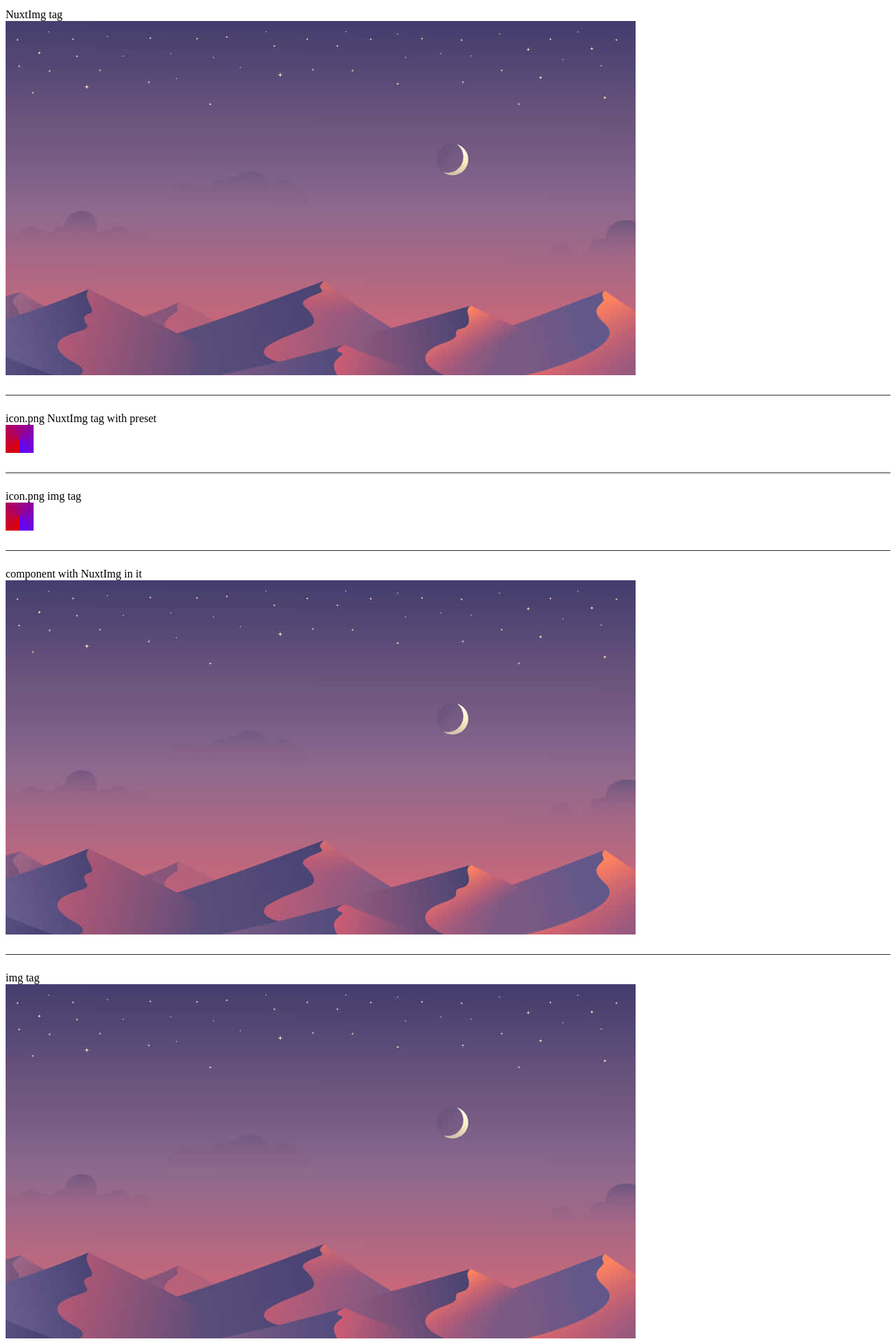
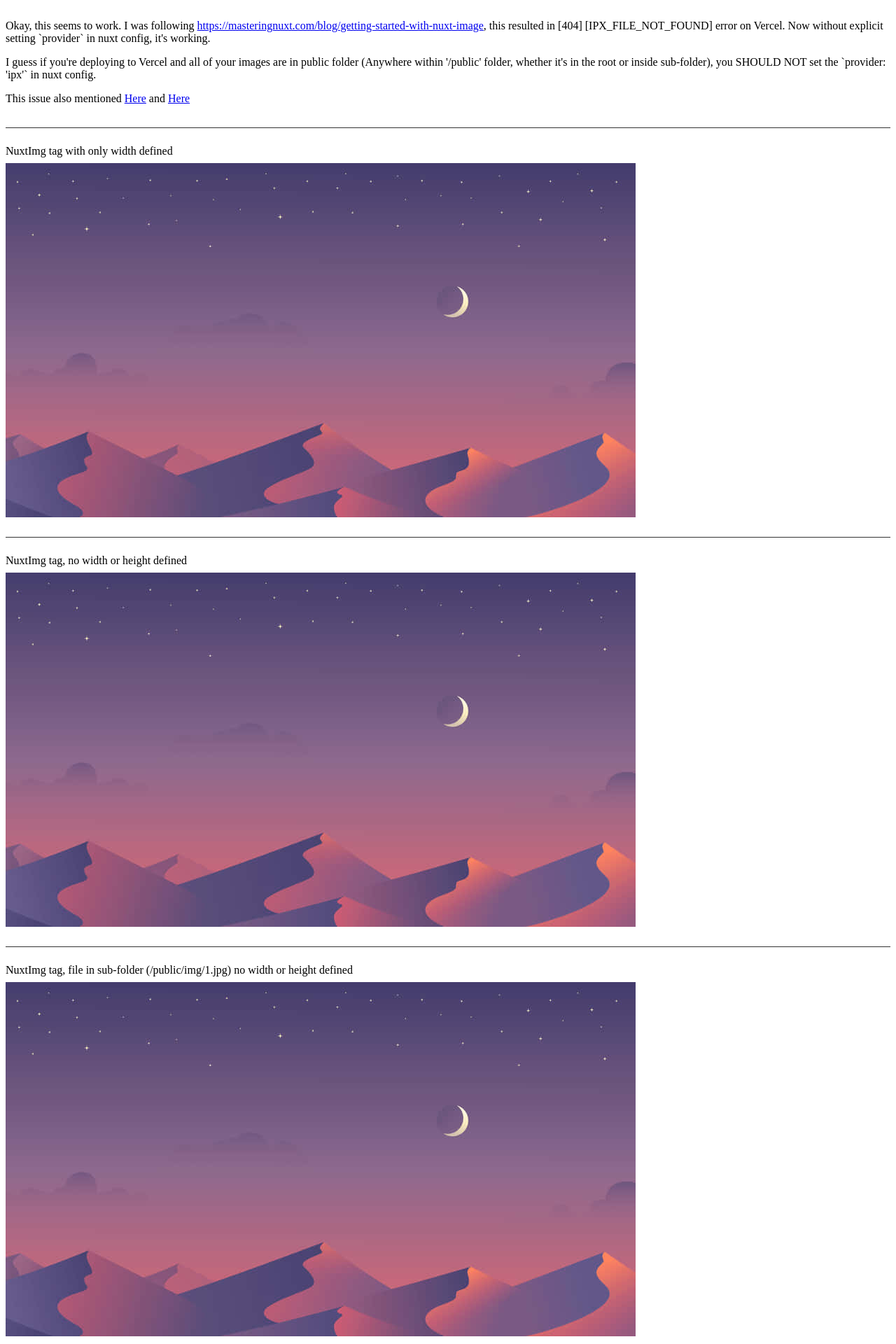
Before and after one commit to rizalrenaldi/nuxtimg-test, a Nuxt app: page / in a window 1280 px wide. Shown: the part 20-1940 px from the top of the page at 70% size. Built offline with nearby package versions, Linux system fonts and the light colour scheme.

Commit message:
adding explanation

```diff
--- a/app.vue
+++ b/app.vue
@@ -1,11 +1,35 @@
 <template>
   <div>
     <div class="item">
-      <div>NuxtImg tag</div>
+      <p>Okay, this seems to work. I was following <NuxtLink to="https://masteringnuxt.com/blog/getting-started-with-nuxt-image">https://masteringnuxt.com/blog/getting-started-with-nuxt-image</NuxtLink>, this resulted in [404] [IPX_FILE_NOT_FOUND] error on Vercel. Now without explicit setting `provider` in nuxt config, it's working.</p>
+      <p>I guess if you're deploying to Vercel and all of your images are in public folder (Anywhere within '/public' folder, whether it's in the root or inside sub-folder), you SHOULD NOT set the `provider: 'ipx'` in nuxt config.</p>
+
+      <div>
+        <span>This issue also mentioned </span>
+        <NuxtLink href="https://github.com/nuxt/image/issues/1281" target="_blank">Here</NuxtLink> <span> and </span>
+      <NuxtLink href="https://github.com/nuxt/image/issues/1281#issuecomment-2111403408" target="_blank">Here</NuxtLink>
+      </div>
+    </div>
+    <div class="item">
+      <div>NuxtImg tag with only width defined</div>
       <NuxtImg
       src="/1.jpg"
       alt="one"
       width="900"
+      />
+    </div>
+    <div class="item">
+      <div>NuxtImg tag, no width or height defined</div>
+      <NuxtImg
+      src="/1.jpg"
+      alt="one"
+      />
+    </div>
+    <div class="item">
+      <div>NuxtImg tag, file in sub-folder (/public/img/1.jpg) no width or height defined</div>
+      <NuxtImg
+      src="/img/1.jpg"
+      alt="one"
       />
     </div>
     <div class="item">
@@ -62,4 +86,7 @@ const imgs = [
   padding: 24px 0px;
   border-bottom: 1px solid #333;
 }
+.item > div {
+  margin-bottom: 8px;
+}
 </style>
```
